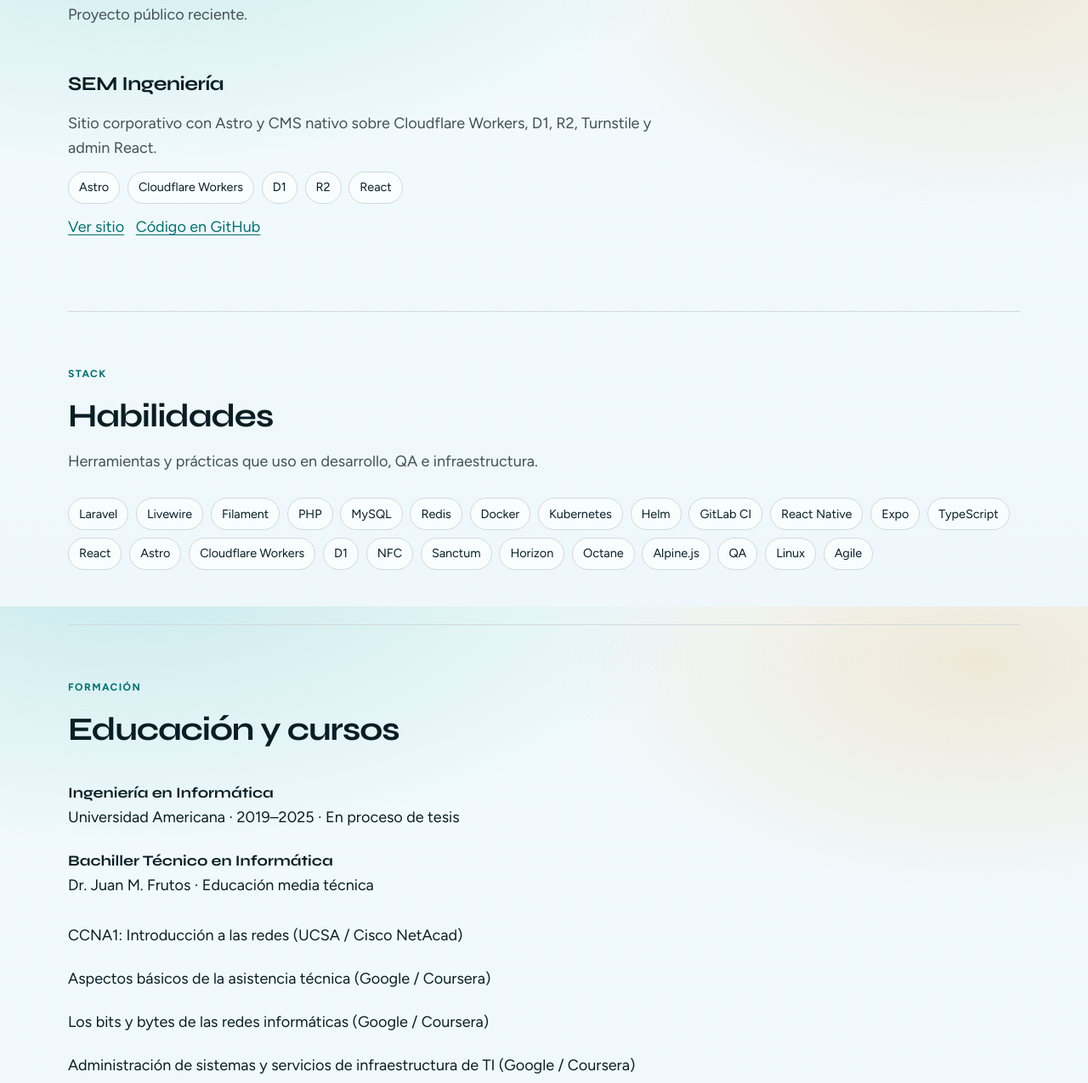
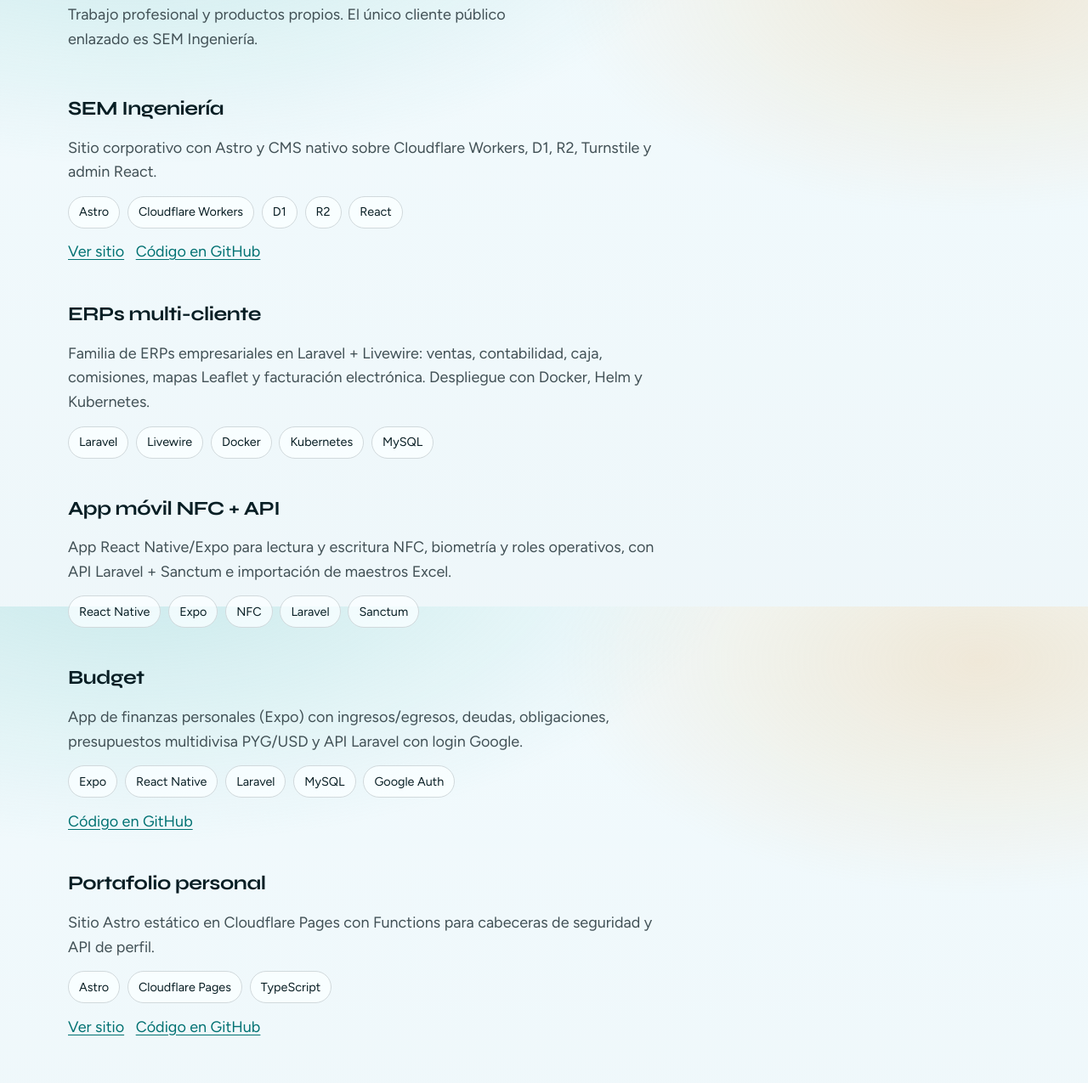
Before and after one commit to avenega/adolfovenega, an Astro site: page / in a window 1280 px wide. Shown: the part 2486-3761 px from the top of the page at 85% size. Built offline with nearby package versions, Linux system fonts and the light colour scheme; Astro itself is replaced by a stand-in of ours.

Commit message:
feat: restore anonymized projects alongside SEM Ingeniería
Co-authored-by: Cursor <cursoragent@cursor.com>

```diff
--- a/src/data/profile.ts
+++ b/src/data/profile.ts
@@ -112,6 +112,38 @@ export const profile = {
 			repo: 'https://github.com/avenega/semingenieria',
 			tags: ['Astro', 'Cloudflare Workers', 'D1', 'R2', 'React'],
 		},
+		{
+			name: 'ERPs multi-cliente',
+			description:
+				'Familia de ERPs empresariales en Laravel + Livewire: ventas, contabilidad, caja, comisiones, mapas Leaflet y facturación electrónica. Despliegue con Docker, Helm y Kubernetes.',
+			url: null,
+			repo: null,
+			tags: ['Laravel', 'Livewire', 'Docker', 'Kubernetes', 'MySQL'],
+		},
+		{
+			name: 'App móvil NFC + API',
+			description:
+				'App React Native/Expo para lectura y escritura NFC, biometría y roles operativos, con API Laravel + Sanctum e importación de maestros Excel.',
+			url: null,
+			repo: null,
+			tags: ['React Native', 'Expo', 'NFC', 'Laravel', 'Sanctum'],
+		},
+		{
+			name: 'Budget',
+			description:
+				'App de finanzas personales (Expo) con ingresos/egresos, deudas, obligaciones, presupuestos multidivisa PYG/USD y API Laravel con login Google.',
+			url: null,
+			repo: 'https://github.com/avenega/budget',
+			tags: ['Expo', 'React Native', 'Laravel', 'MySQL', 'Google Auth'],
+		},
+		{
+			name: 'Portafolio personal',
+			description:
+				'Sitio Astro estático en Cloudflare Pages con Functions para cabeceras de seguridad y API de perfil.',
+			url: 'https://adolfo-venega.pages.dev',
+			repo: 'https://github.com/avenega/adolfovenega',
+			tags: ['Astro', 'Cloudflare Pages', 'TypeScript'],
+		},
 	],
 } as const;
 
--- a/src/pages/index.astro
+++ b/src/pages/index.astro
@@ -86,7 +86,7 @@ const formatRange = (start: string, end: string | null) => {
 				<p class="section__eyebrow">Selección</p>
 				<h2 class="section__title" id="proj-title">Proyectos</h2>
 				<p class="section__copy">
-					Proyecto público reciente.
+					Trabajo profesional y productos propios. El único cliente público enlazado es SEM Ingeniería.
 				</p>
 			</div>
 
```
